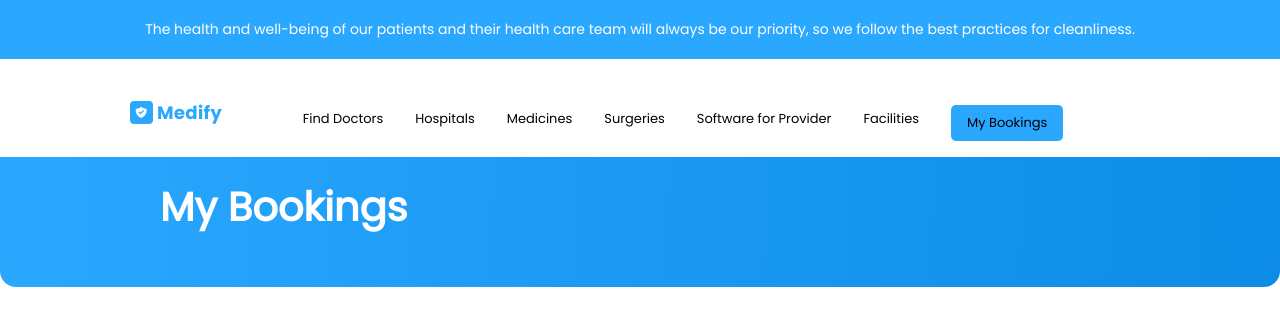
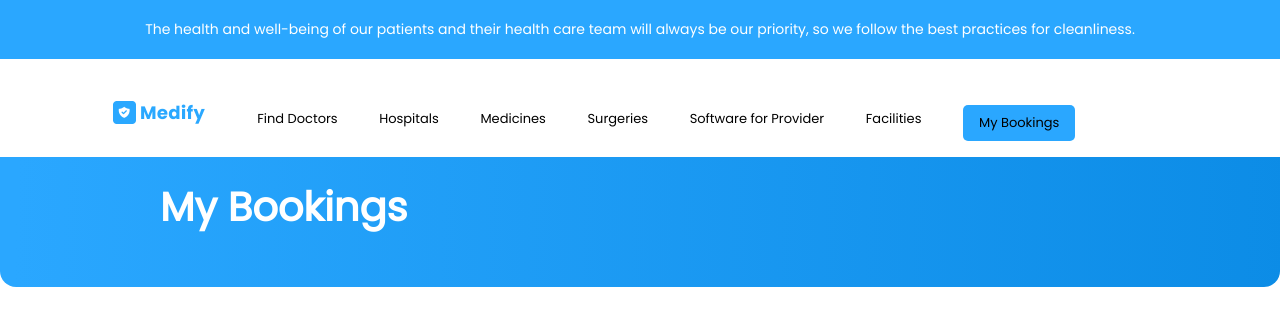
Before and after one commit to NiithinK/Medify, a React (Create React App) app: page /my-bookings in a window 1280 px wide. Shown: the top 326 px of the page. Built offline with nearby package versions, Linux system fonts and the light colour scheme.

Commit message:
carousel 3

```diff
--- a/src/Components/Navbar.css
+++ b/src/Components/Navbar.css
@@ -15,7 +15,7 @@ nav ul {
 }
 
 nav li {
-  margin: 0 1rem;
+  margin: 0 1.3rem;
 }
 
 nav a {
@@ -59,11 +59,11 @@ nav a.active-button {
   }
 
   nav li {
-    margin: 1rem 0; /* Add margin to the vertical stack */
+    margin: .8rem 0; /* Add margin to the vertical stack */
   }
 
   nav a {
-    font-size: 1rem; /* Adjust font size for smaller screens */
+    font-size: 11px; /* Adjust font size for smaller screens */
   }
 
   .hamburger {
```
Also changed, not shown: src/Components/BookingTable.jsx (+0 -23 lines), src/Assests/Group11.png (added), src/Assests/Group12.png (added).
